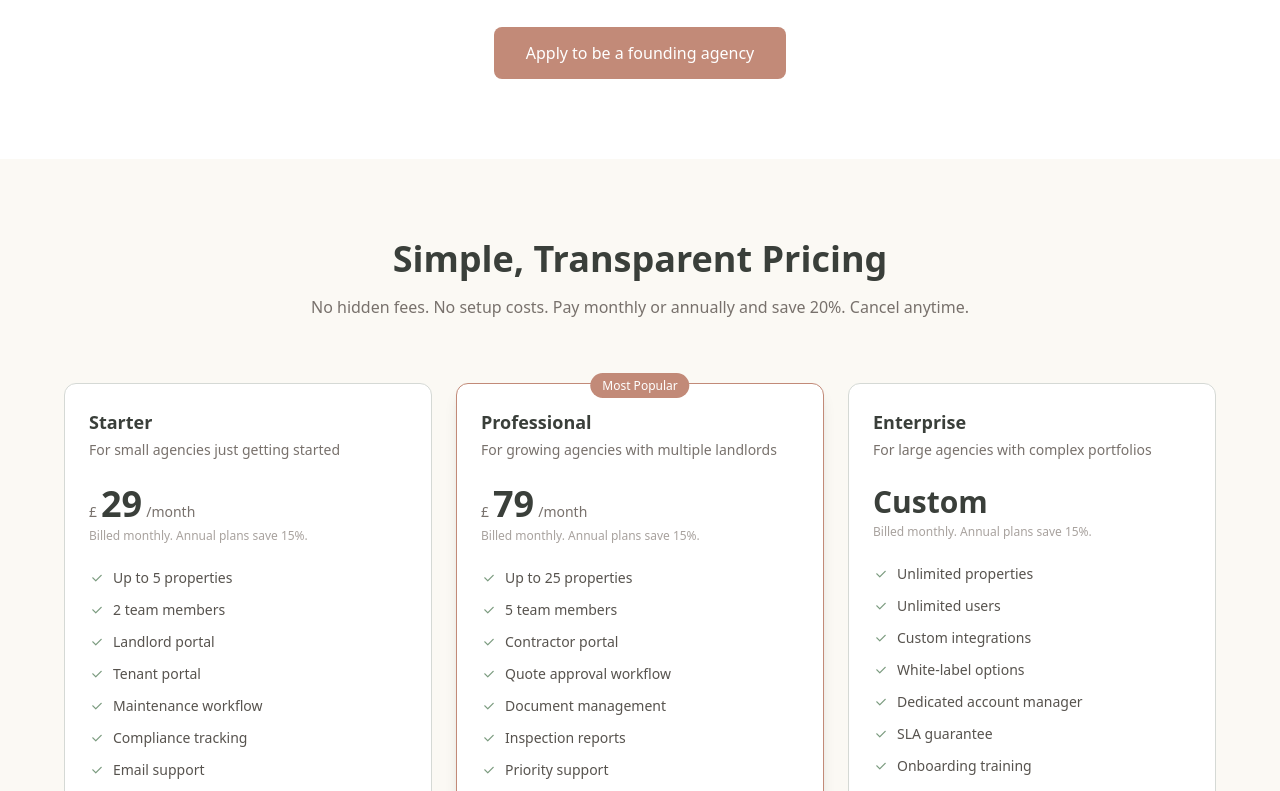
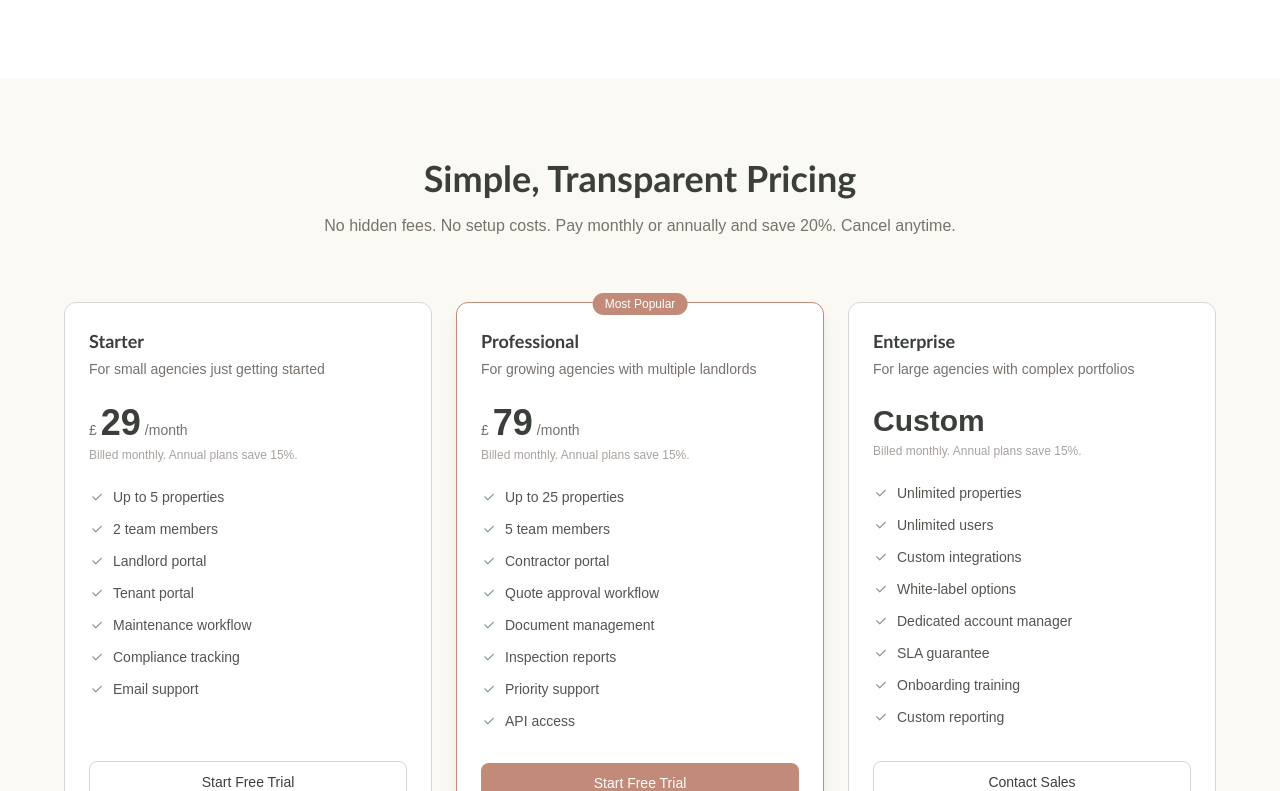
Before and after one commit to DFPAtlas/readdy-7a0cf7, a Next.js app: page / in a window 1280 px wide. Shown: the part 2945-3736 px from the top of the page. Built offline with nearby package versions, Linux system fonts and the light colour scheme.

Commit message:
style: add local font fallbacks

```diff
--- a/app/fonts.css
+++ b/app/fonts.css
@@ -1,3 +1,9 @@
+:root {
+  --font-inter: Arial;
+  --font-manrope: "Trebuchet MS";
+  --font-pacifico: "Brush Script MT";
+}
+
 body {
   font-family: var(--font-inter), ui-sans-serif, system-ui, -apple-system, "Segoe UI", sans-serif;
 }
```
